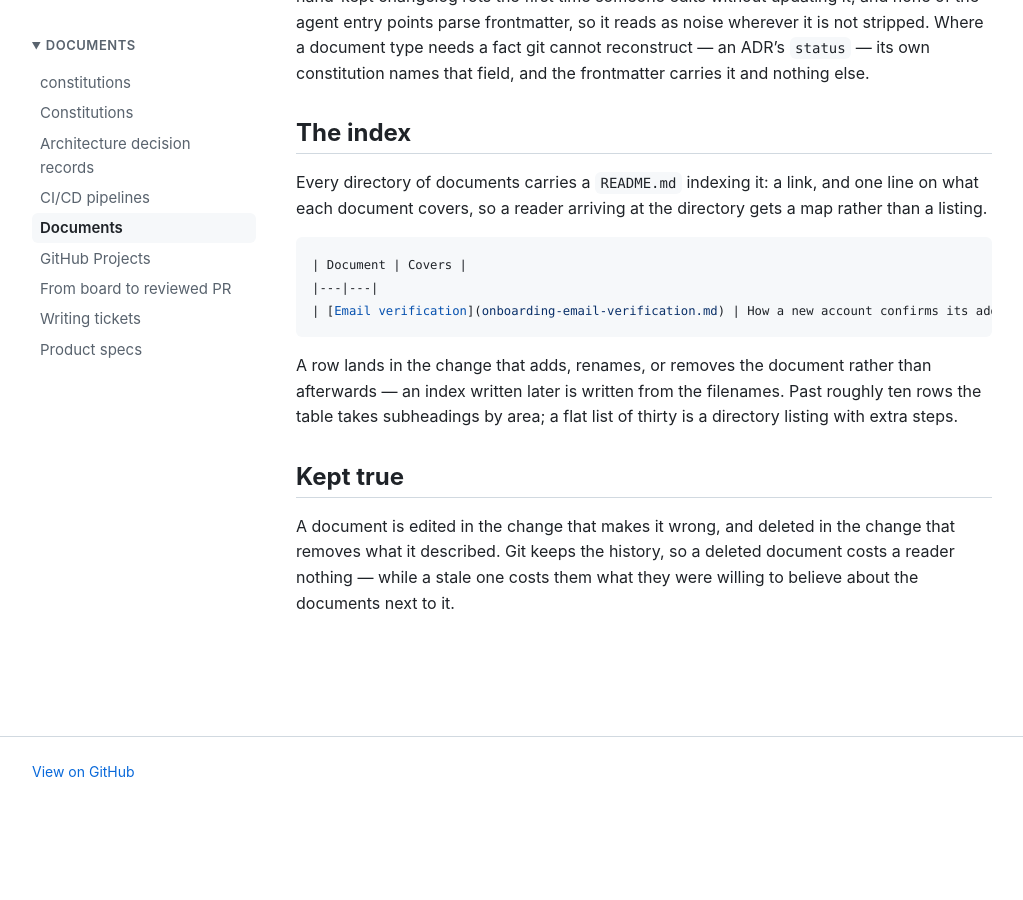
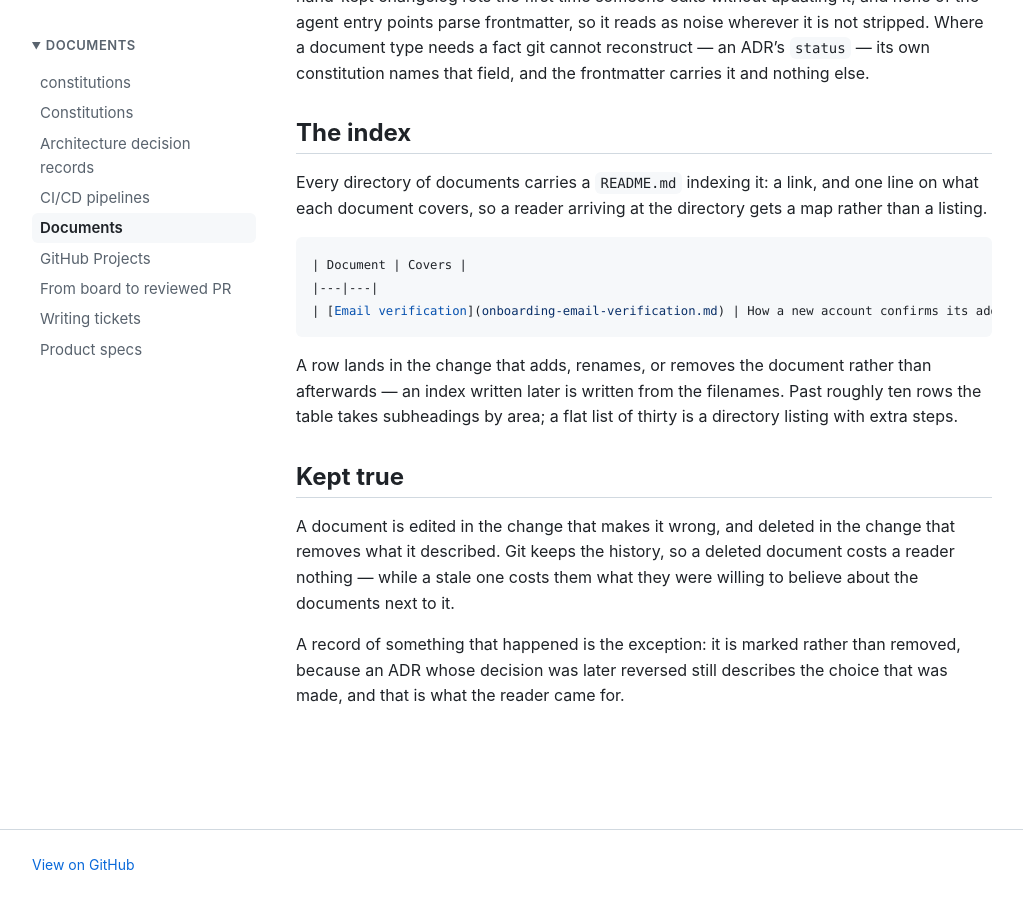
Before and after one commit to polikeiji/constitutions, a Jekyll site: the page built from constitutions/documents.md, in a window 1280 px wide and 900 px high, scrolled down 2035 px. Shown: the whole window, without its empty margins (128-1151 px from the left). Built offline with Jekyll 4.4.1, drawn with Linux system fonts in a browser that asks for light colours; our own code applies the rules of GitHub Pages for plain Markdown files; a script that is not in the unit is left out; before the commit the page ends 2843 px from its top, so only the background shows below that.

Commit message:
fix(constitutions): exempt records of the past from the delete rule
Self-review finding on "Kept true". "Deleted in the change that removes what
it described" is right for a document about how something works and wrong for
one about something that happened: an ADR whose decision was reversed is marked
Superseded, never removed, because the record of a choice that was made stays
true about the past.

adrs.md saying so does not cover it. A reader applying this section to a type
whose constitution has no supersede rule - a postmortem, an incident writeup -
still lands on delete, and the general document is where the shape of the
exception belongs.

Three sentences, and the file stays under the budget it sets at 901 words.

Refs #36

Co-Authored-By: Claude Opus 5 (1M context) <noreply@anthropic.com>

```diff
--- a/constitutions/documents.md
+++ b/constitutions/documents.md
@@ -104,3 +104,7 @@ A document is edited in the change that makes it wrong, and deleted in the chang
 removes what it described. Git keeps the history, so a deleted document costs a reader
 nothing — while a stale one costs them what they were willing to believe about the
 documents next to it.
+
+A record of something that happened is the exception: it is marked rather than removed,
+because an ADR whose decision was later reversed still describes the choice that was made,
+and that is what the reader came for.
```
